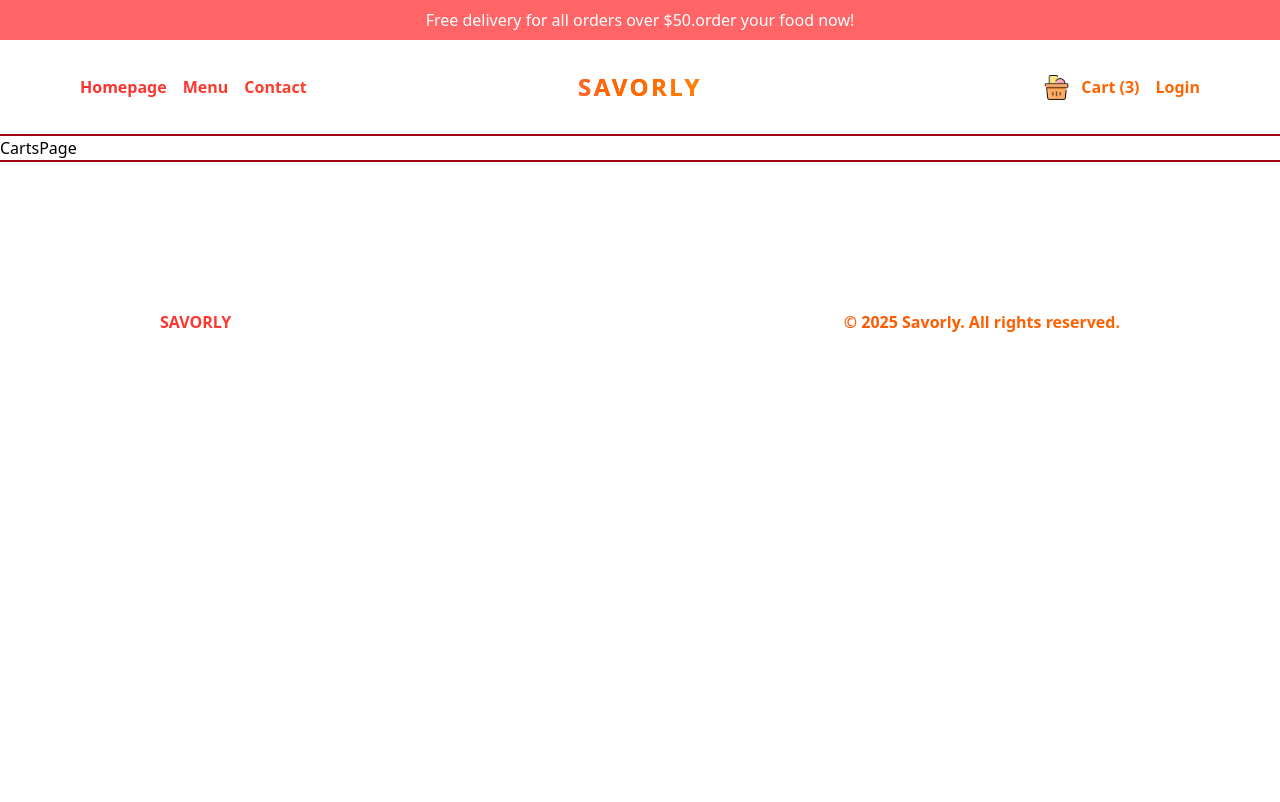
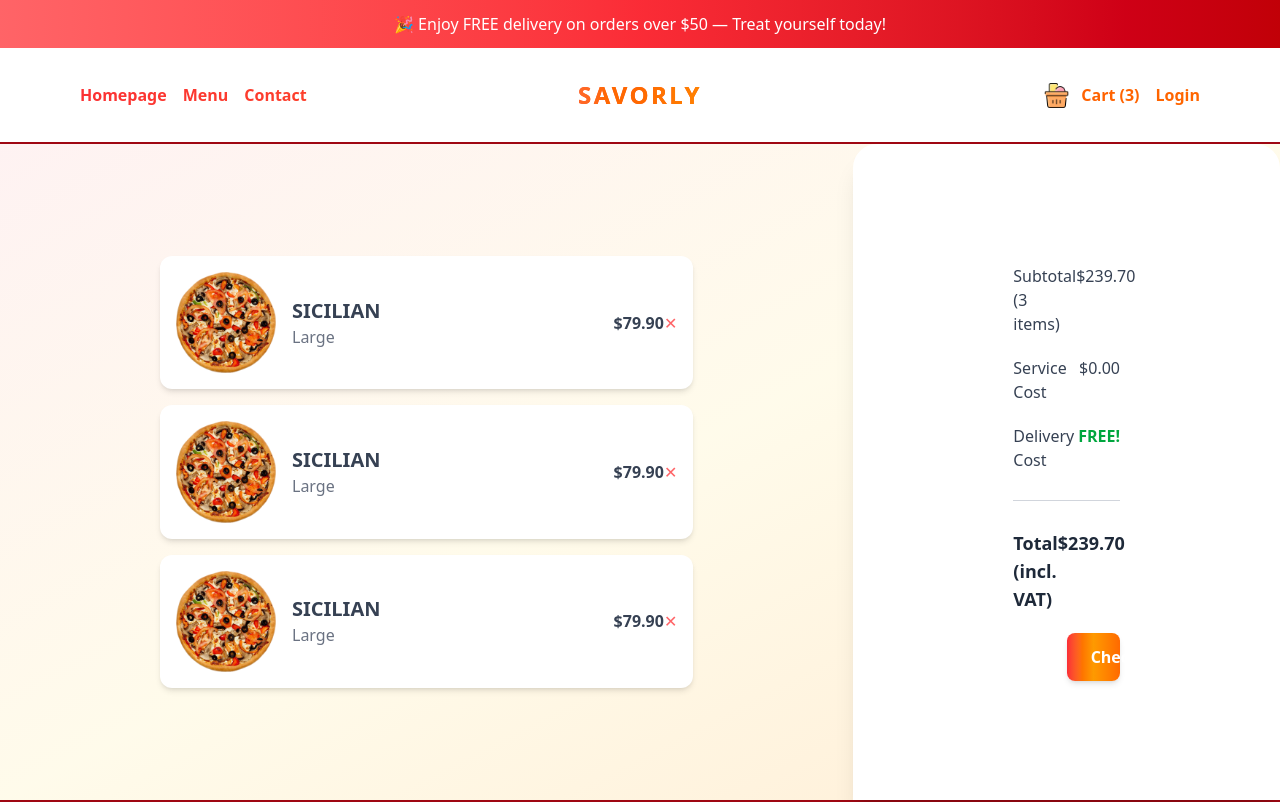
Before and after one commit to adithyasd10/restuarant-next, a Next.js app: page /carts in a window 1280 px wide. Shown: the top 802 px of the page. Built offline with nearby package versions, Linux system fonts and the light colour scheme.

Commit message:
Notification theme updated and cart page has been implemented

```diff
--- a/src/app/carts/page.tsx
+++ b/src/app/carts/page.tsx
@@ -1,11 +1,62 @@
-import React from 'react'
+import Image from "next/image";
+import React from "react";
 
-const CartsPage = () => {
+const CartPage = () => {
   return (
-    <div>
-      CartsPage
+    <div className="h-[calc(100vh-6rem)] md:h-[calc(100vh-9rem)] flex flex-col lg:flex-row bg-gradient-to-br from-red-50 via-amber-50 to-orange-100 text-gray-800 animate-fade-in">
+      {/* PRODUCTS CONTAINER */}
+      <div className="h-1/2 p-6 flex flex-col justify-center gap-4 overflow-scroll lg:h-full lg:w-2/3 2xl:w-1/2 lg:px-20 xl:px-40">
+        {[1, 2, 3].map((i) => (
+          <div
+            key={i}
+            className="flex items-center justify-between bg-white rounded-xl shadow-md p-4 transition hover:scale-[1.015] hover:shadow-lg duration-300"
+          >
+            <Image
+              src="/temporary/p1.png"
+              alt="Sicilian Pizza"
+              width={100}
+              height={100}
+              className="rounded-md"
+            />
+            <div className="flex flex-col ml-4 flex-1">
+              <h1 className="uppercase text-xl font-bold text-gray-700">
+                Sicilian
+              </h1>
+              <span className="text-gray-500">Large</span>
+            </div>
+            <h2 className="font-bold text-gray-700">$79.90</h2>
+            <span className="cursor-pointer text-red-400 hover:text-red-600 transition">
+              ✕
+            </span>
+          </div>
+        ))}
+      </div>
+
+      {/* PAYMENT CONTAINER */}
+      <div className="h-1/2 p-6 bg-white bg-opacity-80 backdrop-blur-md rounded-t-3xl shadow-xl flex flex-col gap-5 justify-center lg:h-full lg:w-1/3 2xl:w-1/2 lg:px-20 xl:px-40 2xl:text-xl">
+        <div className="flex justify-between text-gray-700 font-medium">
+          <span>Subtotal (3 items)</span>
+          <span>$239.70</span>
+        </div>
+        <div className="flex justify-between text-gray-700 font-medium">
+          <span>Service Cost</span>
+          <span>$0.00</span>
+        </div>
+        <div className="flex justify-between text-gray-700 font-medium">
+          <span>Delivery Cost</span>
+          <span className="text-green-600 font-semibold">FREE!</span>
+        </div>
+        <hr className="my-2 border-gray-300" />
+        <div className="flex justify-between text-gray-800 font-bold text-lg">
+          <span>Total (incl. VAT)</span>
+          <span>$239.70</span>
+        </div>
+        <button className="w-full sm:w-1/2 self-end bg-gradient-to-r from-red-500 via-amber-500 to-orange-500 text-white font-bold py-3 px-6 rounded-lg shadow-md hover:scale-105 transition-all duration-300">
+          Checkout
+        </button>
+      </div>
     </div>
-  )
-}
+  );
+};
 
-export default CartsPage
+export default CartPage;
--- a/src/components/Notification.tsx
+++ b/src/components/Notification.tsx
@@ -1,11 +1,24 @@
-import React from 'react'
+import React from 'react';
 
 const Notification = () => {
   return (
-    <div className="h-10 bg-red-400 text-white px-4 flex justify-center items-center text-center text-sm md:text-base cursor-pointer">
-      Free delivery for all orders over $50.order your food now!
+    <div
+      className="
+        h-12
+        bg-gradient-to-r from-red-400 via-red-500 to-red-700
+        text-white
+        px-4
+        flex justify-center items-center text-center
+        text-sm md:text-base
+        font-medium
+        cursor-pointer
+        hover:brightness-110
+        transition-all duration-300
+      "
+    >
+      🎉 Enjoy FREE delivery on orders over $50 — Treat yourself today!
     </div>
-  )
-}
+  );
+};
 
-export default Notification
+export default Notification;
```
